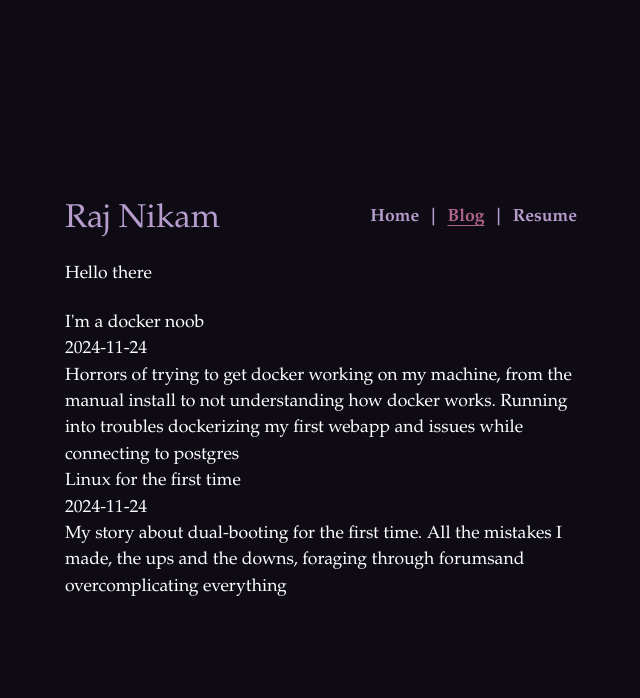
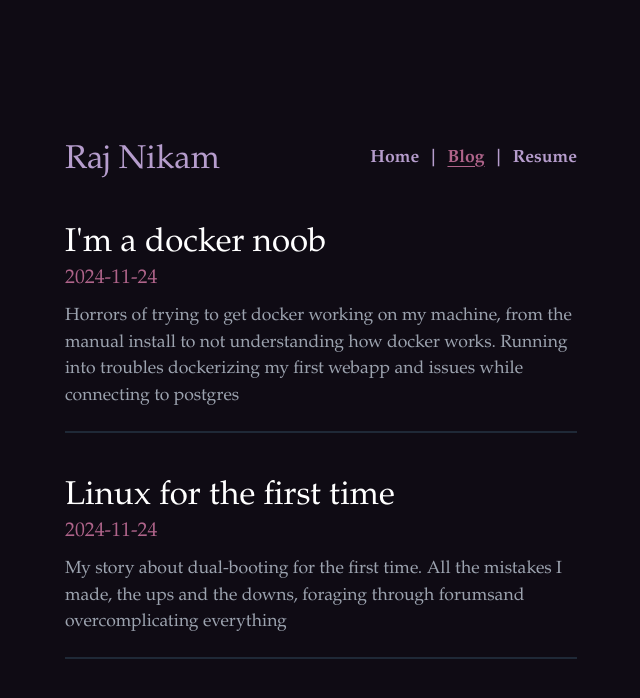
Before and after one commit to craniacshencil/rajnikam, a React (Vite) app: page /blogs in a window 1280 px wide. Shown: the top 698 px of the page, without its empty margins (319-959 px from the left). Built offline with nearby package versions, Linux system fonts and the light colour scheme.

Commit message:
Add styling to Blogcard component

```diff
--- a/src/components/Blogcard.tsx
+++ b/src/components/Blogcard.tsx
@@ -7,10 +7,10 @@ interface blogCardInputs {
 const Blogcard: React.FC<blogCardInputs> = ({ title, date, excerpt }) => {
   console.log("card created");
   return (
-    <div>
-      <div>{title}</div>
-      <div>{date.toString()}</div>
-      <div>{excerpt}</div>
+    <div className="border-b-2 pb-5 border-gray-800 cursor-pointer hover:transition hover:duration-300 hover:ease-in-out hover:translate-x-5">
+      <h1 className="text-3xl">{title}</h1>
+      <div className="pb-2 text-lg text-accent">{date.toString()}</div>
+      <div className="text-gray-400">{excerpt}</div>
     </div>
   );
 };
--- a/src/routes/Blogs.tsx
+++ b/src/routes/Blogs.tsx
@@ -37,8 +37,7 @@ const Blog: React.FC = () => {
     <div className="dark text-white flex flex-col justify-center bg-background items-center">
       <div className="min-h-screen w-10/12 md:m-10 lg:m-0 xl:w-2/5 flex justify-center items-start flex-col gap-5">
         <Header activeTab="blog" />
-        <div>Hello there</div>
-        <div>
+        <div className="flex flex-col gap-10 mt-5">
           {blogs.map((blog: blogInfo) => (
             <Blogcard
               key={blog.slug}
```
Also changed, not shown: src/blogs/linux_for_the_first_time.mdx (line endings or trailing spaces).
